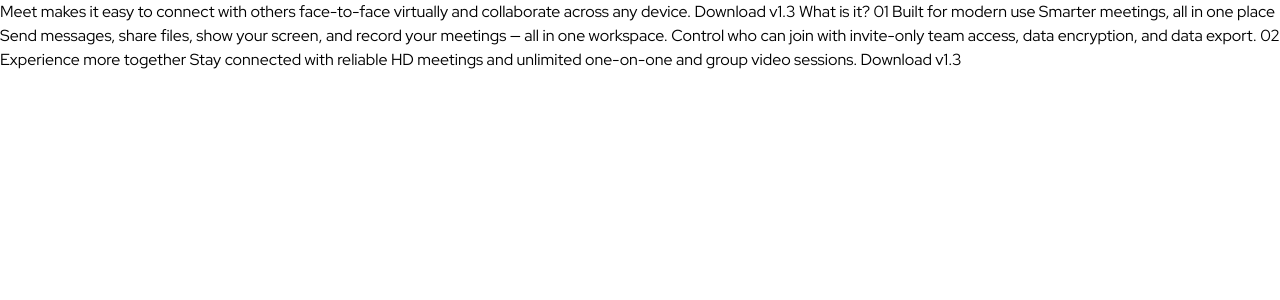
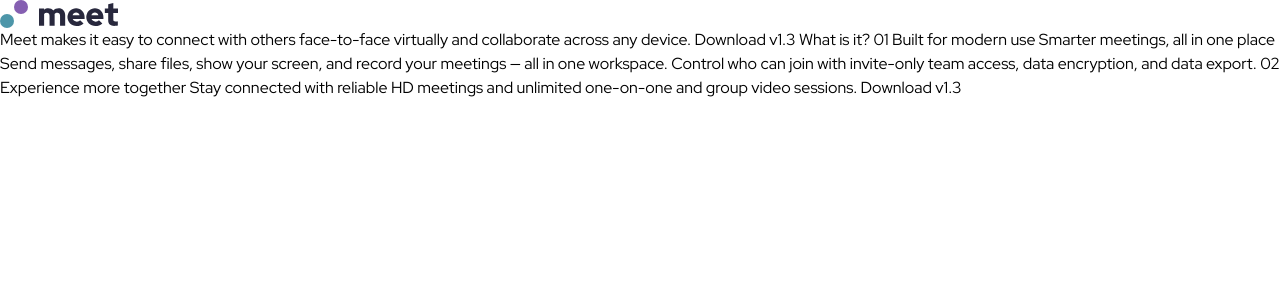
Before and after one commit to flaviare1s/meet-landing-page, a React (Vite) app: page / in a window 1280 px wide. Shown: the top 300 px of the page. Built offline with nearby package versions, Linux system fonts and the light colour scheme.

Commit message:
I started to create the components

```diff
--- a/src/App.jsx
+++ b/src/App.jsx
@@ -1,9 +1,13 @@
 import './App.css'
+import { LogoComponent } from './components/LogoComponent/Logo.Component'
 
 export function App() {
 
   return (
     <div className='font-hat'>
+      <div>
+        < LogoComponent />
+      </div>
       Meet makes it easy to connect with others face-to-face virtually and collaborate across any device.
 
       Download v1.3
--- /dev/null
+++ b/src/components/LogoComponent/Logo.Component.jsx
@@ -0,0 +1,9 @@
+import logo from '../../assets/logo.svg'
+
+export const LogoComponent = () => {
+  return (
+    <div>
+        <img src={ logo } alt="Logo" />
+    </div>
+  )
+}
```
Also changed, not shown: src/components/PeopleImagesComponents/PeopleImagesLeft.jsx (added), src/components/PeopleImagesComponents/PeopleImagesRight.jsx (added).
